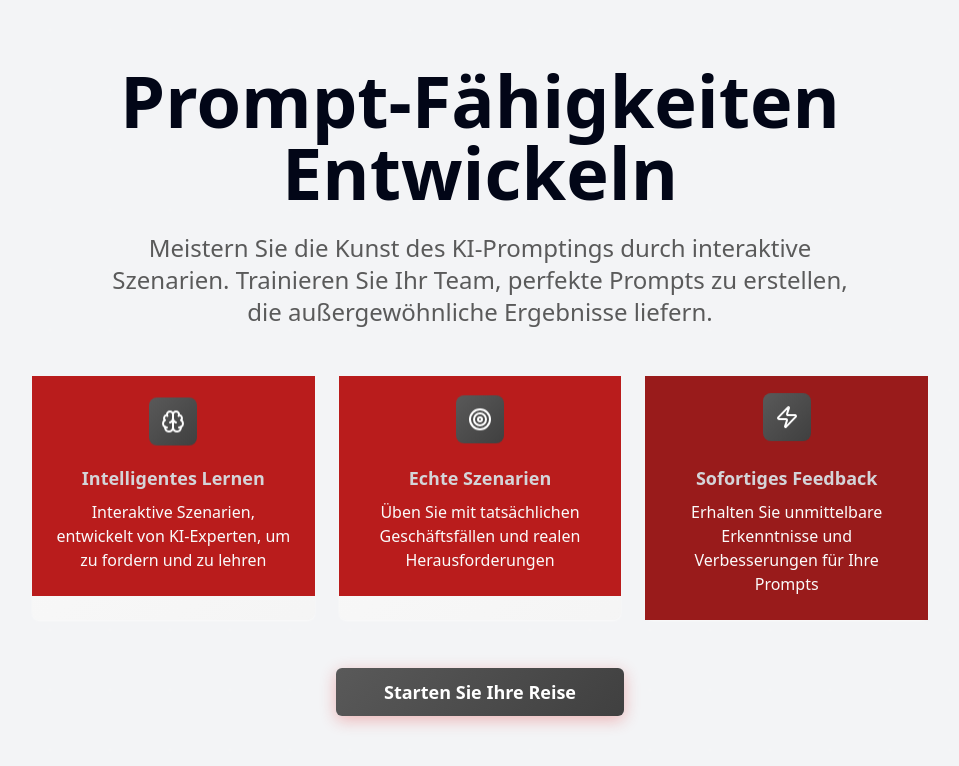
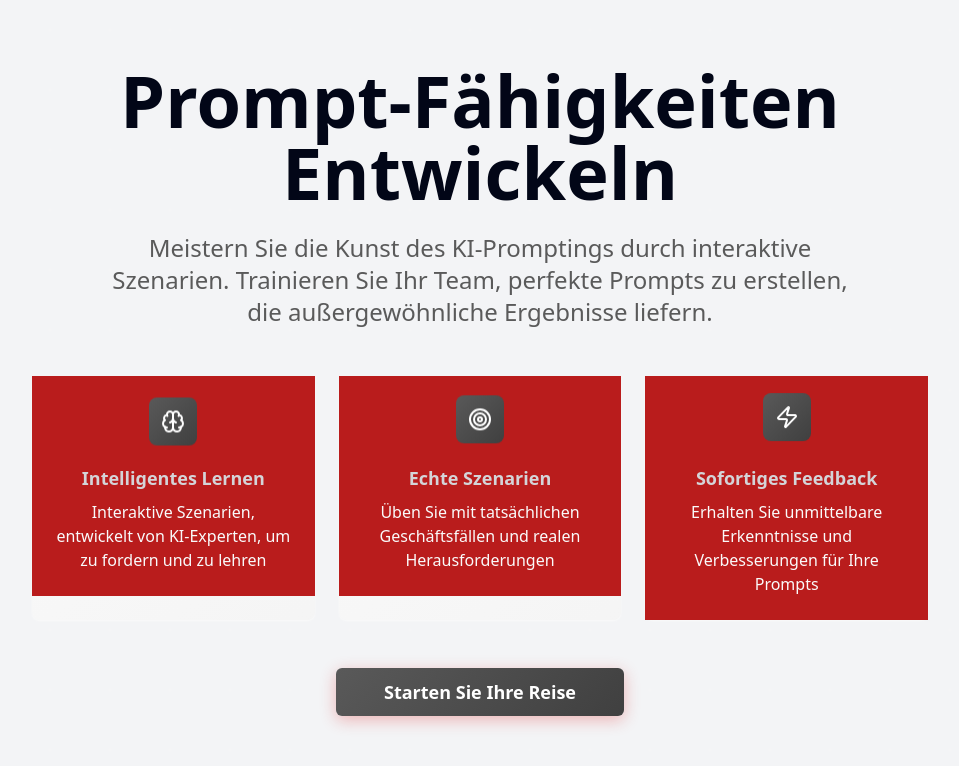
Before and after one commit to devTL493/ignite-prompt-skills, a React (Vite) app: page / in a window 1280 px wide. Shown: the top 766 px of the page, without its empty margins (160-1119 px from the left). Built offline with nearby package versions, Linux system fonts and the light colour scheme.

Commit message:
Visual edit in Lovable
Edited UI in Lovable

```diff
--- a/src/components/Hero.tsx
+++ b/src/components/Hero.tsx
@@ -61,7 +61,7 @@ export function Hero({
             </Card>
 
             <Card className="bg-gradient-card border-0 shadow-card hover:shadow-glow transition-all duration-300 hover:scale-105">
-              <div className="p-6 text-center bg-red-800">
+              <div className="p-6 text-center bg-red-700">
                 <div className="w-12 h-12 bg-gradient-accent rounded-lg flex items-center justify-center mx-auto mb-4 animate-float" style={{
                 animationDelay: '0.4s'
               }}>
```
